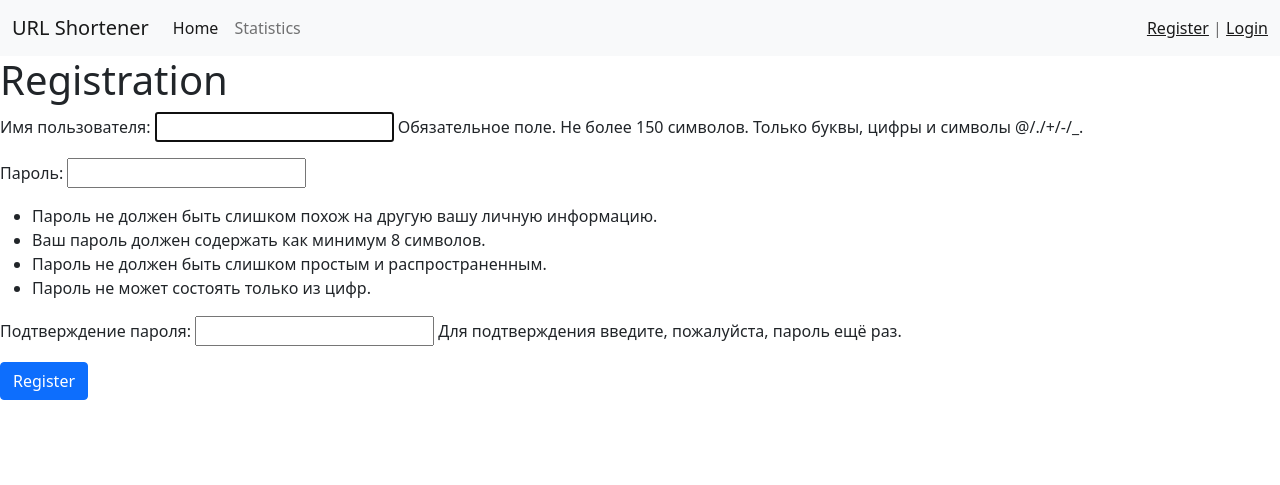
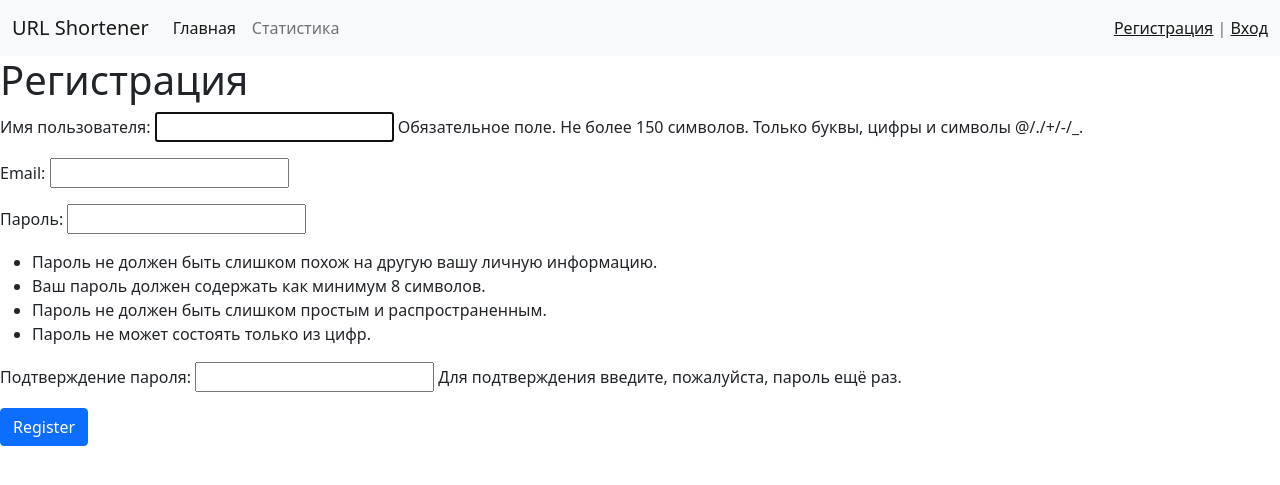
Before and after one commit to ThatsTheSpirit/linkworker, a Django app: page /register/ in a window 1280 px wide. Shown: the top 485 px of the page. Run offline with Django 4.2, Linux system fonts and the light colour scheme.

Commit message:
Руссифицированы некоторые названия В base.html добавлены сообщения удачи или неудачи регистрации/авторизации В forms.py добавлена форма регистрации юзера

```diff
--- a/templates/base.html
+++ b/templates/base.html
@@ -17,6 +17,20 @@
 
 
     {% include 'inc/_nav.html' %}
+
+    {% if messages %}
+
+        {% for message in messages %}
+            {% if message.tags == 'error' %}
+                <div class="alert alert-danger" role="alert">{{message}}</div>
+            {% else %}
+                <div class="alert alert-{{message.tags}}" role="alert">{{message}}</div>
+            {% endif %}
+        {% endfor %}
+
+    {% endif %}
+
+
     {% block content %}
 
 
--- a/templates/inc/_nav.html
+++ b/templates/inc/_nav.html
@@ -8,16 +8,16 @@
         </button>
         <div class="collapse navbar-collapse" id="navbarSupportedContent">
             <ul class="navbar-nav me-auto mb-2 mb-lg-0">
-                <li class="nav-item"><a class="nav-link active" aria-current="page" href="{% url 'home' %}">Home</a>
+                <li class="nav-item"><a class="nav-link active" aria-current="page" href="{% url 'home' %}">Главная</a>
                 </li>
-                <li class="nav-item"><a class="nav-link" href="/">Statistics</a></li>
+                <li class="nav-item"><a class="nav-link" href="/">Статистика</a></li>
             </ul>
 
 
         </div>
 
         <span class="navbar-text">
-            <a href="{% url 'register' %}">Register</a> | <a href="{% url 'login' %}">Login</a>
+            <a href="{% url 'register' %}">Регистрация</a> | <a href="{% url 'login' %}">Вход</a>
         </span>
     </div>
 </nav>
--- a/urlshortener/forms.py
+++ b/urlshortener/forms.py
@@ -1,9 +1,19 @@
 from django import forms
+from django.contrib.auth.forms import UserCreationForm
+from django.contrib.auth.models import User
+
+
+class UserRegisterForm(UserCreationForm):
+    email = forms.EmailField()
+
+    class Meta:
+        model = User
+        fields = ('username', 'email', 'password1', 'password2')
 
 
 class UrlForm(forms.Form):
     full_url = forms.URLField(label='URL:', widget=forms.URLInput(
-        attrs={'class': 'form-control mb-2', 'for': 'inlineFormInput', 'placeholder': 'Type your link here...'}))
-    is_temp = forms.BooleanField(label='Is temp?', required=False, widget=forms.CheckboxInput(
+        attrs={'class': 'form-control mb-2', 'for': 'inlineFormInput', 'placeholder': 'Введите вашу ссылку...'}))
+    is_temp = forms.BooleanField(label='Сделать временной?', required=False, widget=forms.CheckboxInput(
         attrs={'class': 'form-check-input', 'id': 'autoSizingCheck'}))
     # expiration_date = forms.DateField(label='Expiration date:')
--- a/urlshortener/templates/urlshortener/index.html
+++ b/urlshortener/templates/urlshortener/index.html
@@ -9,13 +9,13 @@
         <div class="panel-body">
             <div class="form-row align-items-center bg-light p-5 text-center col-xs-3">
                 <div class="col-auto">
-                    <h1 class="h1 p-2">Short your links</h1>
+                    <h1 class="h1 p-2">Сократить ссылку</h1>
                     <form action="{% url 'home' %}" method="post">
                         {% csrf_token %}
                         {{form.as_p}}
-                        <button type="submit" class="btn btn-primary btn-lg btn-block">Get short link</button>
+                        <button type="submit" class="btn btn-primary btn-lg btn-block">Получить короткую ссылку</button>
                     </form>
-                    <div class="panel-footer"><span id="url-result">{{ surl|default:"Enter the URL above and click submit!" }}</span></div>
+                    <div class="panel-footer"><span id="url-result">{{ surl|default:"Введите URL выше и нажмите на кнопку!" }}</span></div>
                     <img src="{% static 'images/qr.png' %}" alt="qr" width="200" height="200" class="qr">
 
                     <br>
--- a/urlshortener/templates/urlshortener/login.html
+++ b/urlshortener/templates/urlshortener/login.html
@@ -1,6 +1,6 @@
 {% extends 'base.html' %}
 {% load static %}
-{% block title %}Login{% endblock %}
+{% block title %}Вход{% endblock %}
 {% block content %}
-    <h1>Login</h1>
+    <h1>Вход</h1>
 {% endblock %}
--- a/urlshortener/templates/urlshortener/register.html
+++ b/urlshortener/templates/urlshortener/register.html
@@ -1,8 +1,8 @@
 {% extends 'base.html' %}
 {% load static %}
-{% block title %}Register{% endblock %}
+{% block title %}Регистрация{% endblock %}
 {% block content %}
-    <h1>Registration</h1>
+    <h1>Регистрация</h1>
 
 <form action="." method="post">
     {% csrf_token %}
--- a/urlshortener/views.py
+++ b/urlshortener/views.py
@@ -4,8 +4,8 @@ from django.conf import settings
 from django.http import HttpResponsePermanentRedirect, HttpResponseRedirect, HttpResponseNotFound, HttpResponse, Http404
 from django.shortcuts import render, redirect, get_object_or_404
 from .models import Link, Stats
-from .forms import UrlForm
-from django.contrib.auth.forms import UserCreationForm
+from .forms import UrlForm, UserRegisterForm
+
 from django.contrib import messages
 # Create your views here.
 from .qrcode_gen import get_qr_code
@@ -66,7 +66,7 @@ def statistic(request, surl):
 
 def register(request):
     if request.method == 'POST':
-        form = UserCreationForm(request.POST)
+        form = UserRegisterForm(request.POST)
         if form.is_valid():
             form.save()
             messages.success(request, 'Registered successful')
@@ -74,7 +74,7 @@ def register(request):
         else:
             messages.error(request, 'Registered unsuccessful')
     else:
-        form = UserCreationForm()
+        form = UserRegisterForm()
     return render(request, 'urlshortener/register.html', {'form': form})
 
 
```
